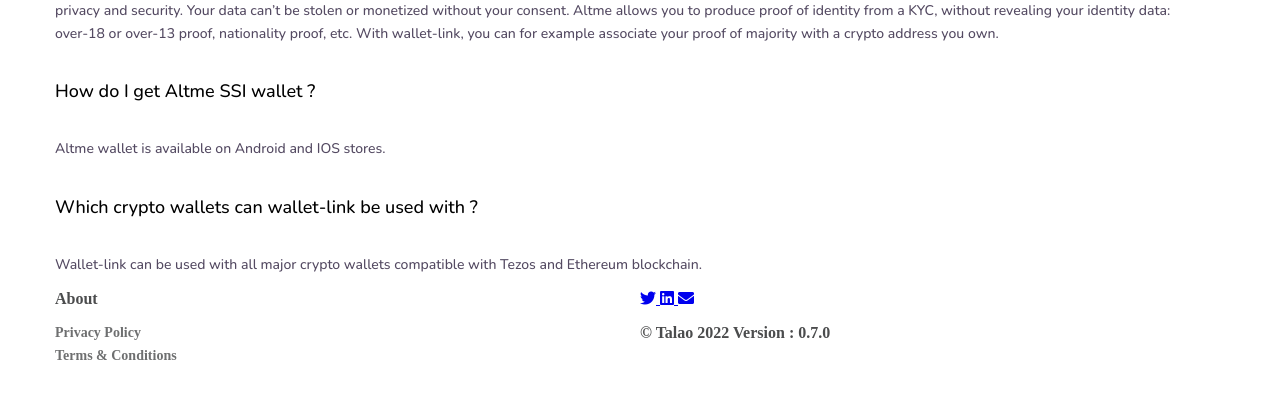
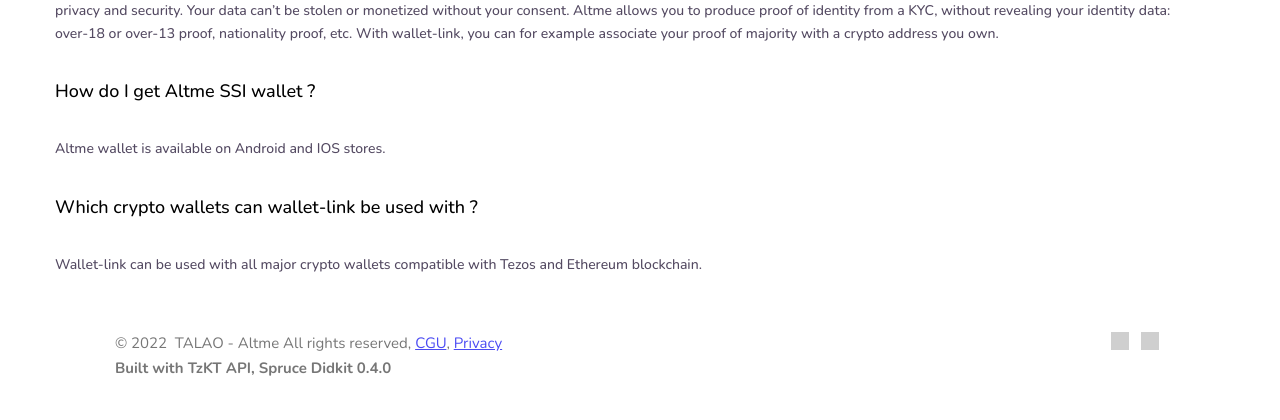
Before and after one commit to TalaoDAO/wallet-link, a Flask app: template templates/dapp.html in a window 1280 px wide. Shown: the part 1534-1954 px from the top of the page. Before the commit the page ends 1894 px from the top, so only its background shows below. Run offline with Flask 2, Linux system fonts and the light colour scheme; the template is opened without the code that fills it, so the values that code supplies are empty; parts of the project's set-up code (start-up, migrations or seed data) failed here and were passed over; some libraries are stand-ins or nearby versions; grey boxes are pictures that could not be loaded.

Commit message:
frontend navbar

```diff
--- a/static/style.css
+++ b/static/style.css
@@ -1065,6 +1065,7 @@
     margin-right: auto;
     margin-left: auto;
     font-weight: bolder;
+    opacity: 0.7;
 }
 
 footer {
@@ -1221,3 +1222,64 @@
     justify-content: center;
     align-items: center;
 }
+
+.bg-white-color {
+    width: 100%;
+    height: 129.6px;
+    background-color: white;
+    position: relative;
+    top: 50px;
+    display: flex;
+    flex-direction: column;
+    align-items: center;
+    justify-content: center;
+}
+
+.footer-02 {
+    display: flex;
+    flex-direction: column;
+}
+
+.social-buttons {
+    display: flex;
+    flex-direction: row;
+    width: 60px;
+    justify-content: space-around;
+    opacity: 0.7;
+    position: relative;
+    top: 2px;
+}
+
+.footer-02__wrapper {
+    display: flex;
+    flex-direction: row;
+    width: 1050px;
+    height: 50px;
+    justify-content: space-between;
+
+}
+
+.footer-02__text {
+    font-size: 15px;
+    font-family: 'Nunito';
+    color: #3d3d3d;
+    font-weight: normal;
+    margin: 0;
+    display: flex;
+    flex-direction: column;
+    justify-content: space-around;
+
+}
+
+#line1Footer {
+    margin: 0;
+}
+
+#line2Footer {
+    margin: 0;
+}
+
+.social-buttons__icon {
+    width: 18px;
+    height: 18px;
+}
--- a/templates/dapp.html
+++ b/templates/dapp.html
@@ -18,7 +18,7 @@
       <div id="body">
         <nav class="js-nav nav-02  nav-02--sticky  nav-02--sticky--white  ">
           <div class="nav-02__box">
-            <div class="nav-02__logo"><a class="nav-02__link" href="/" target="_self">
+            <div class="nav-02__logo"><a class="nav-02__link" href="https://altme.io/" target="_self">
                 <img loading="lazy" class="nav-02__logo_img"
                   src="https://ucarecdn.com/1e7c036a-046a-4447-8dd2-91139cedc3ef/" height="70" alt="Logo" />
               </a></div>
@@ -28,7 +28,7 @@
                 <div class="nav-02__item">
                   <a class="button   button--black-outline  button--empty " href="https://altme.io/#slider-07-879531"
                     target="_self">
-                    <p class="linkP">                    Wallet features
+                    <p class="linkP"> Wallet features
                     </p>
                   </a>
                 </div>
@@ -38,9 +38,9 @@
                     <p class="linkP">News</p>
 
                   </a>
-                </div><div class="nav-02__item" id="roadmapNav">
-                  <a  href="https://altme.io/#features-09-390941"
-                    target="_self">
+                </div>
+                <div class="nav-02__item" id="roadmapNav">
+                  <a href="https://altme.io/#features-09-390941" target="_self">
                     <p class="linkP">Roadmap</p>
 
                   </a>
@@ -55,8 +55,10 @@
                   <a data-stripe-product-id="" data-stripe-mode="payment" data-successful-payment-url=""
                     data-cancel-payment-url="" class="button button--accent-bg "
                     href="/cdn-cgi/l/email-protection#e094888985929299a0818c948d85ce898f" target="_blank">
-                    <div
-                      class="contactSpan"><p class="contactP">Contact</p></div></a>
+                    <div class="contactSpan">
+                      <p class="contactP">Contact</p>
+                    </div>
+                  </a>
                 </div>
               </div>
 
@@ -263,37 +265,27 @@
 
   </div>
 
-  <div class="footer-clean">
-    <footer>
+  <div class="bg-white-color ">
+    <footer class="footer-02" id="footer">
       <div class="container">
-        <div class="row justify-content-center">
+        <div class="footer-02__wrapper">
+          <div class="footer-02__text content_box">
+            <p id="line1Footer">&copy; 2022&nbsp; TALAO - Altme All rights reserved, <a href="/cgu" target="_blank">CGU</a>, <a
+                href="/privacy" target="_blank">Privacy</a></p>
+            <p id="line2Footer"><strong>Built with TzKT API, Spruce Didkit 0.4.0</strong>&nbsp;</p>
+          </div>
+          <div class="social-buttons  ">
 
-          <div class="col item">
-            <h3>About</h3>
-            <ul>
-              <!--   <li><a href="/company">Company</a></li> -->
-              <li><a href="https://altme.io/privacy/">Privacy Policy</a></li>
-              <li><a href="https://altme.io/cgu/">Terms & Conditions</a></li>
+            <div class="social-buttons__item"><a class="social-buttons__link social-buttons__link--twitter"
+                href="https://twitter.com/Altme_io" target="_blank"><img loading="lazy" class="social-buttons__icon"
+                  alt="twitter icon"
+                  src="https://dvzvtsvyecfyp.cloudfront.net/static/img/icons/social/black/twitter.svg" /></a></div>
+            <div class="social-buttons__item"><a class="social-buttons__link social-buttons__link--linkedin"
+                href="https://www.linkedin.com/company/altme-web3/" target="_blank"><img loading="lazy"
+                  class="social-buttons__icon" alt="linkedin icon"
+                  src="https://dvzvtsvyecfyp.cloudfront.net/static/img/icons/social/black/linkedin.svg" /></a></div>
 
-            </ul>
           </div>
-
-          <div class="col item social">
-            <a href="https://twitter.com/Altme_io"><i class="fab fa-twitter">
-              </i>
-            </a>
-            <a href="https://fr.linkedin.com/company/altme-web3">
-              <i class="fab fa-linkedin">
-              </i>
-            </a>
-            <a href="mailto:support@altme.io">
-              <i class="fas fa-envelope">
-
-              </i>
-            </a>
-            <p class="copyright">© Talao 2022 Version : 0.7.0</p>
-          </div>
-
         </div>
       </div>
     </footer>
```
Also changed, not shown: main.py (line endings or trailing spaces).
